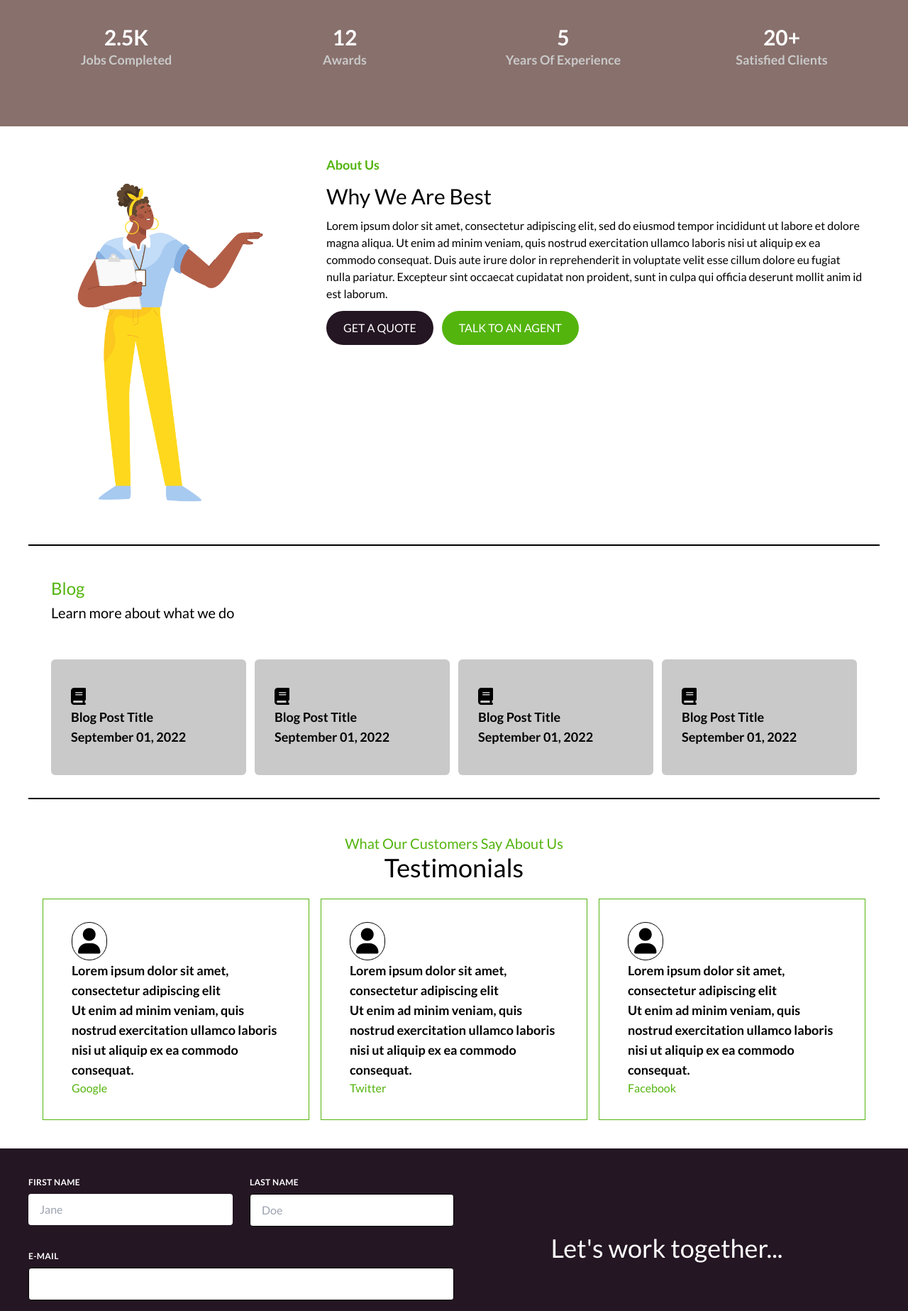
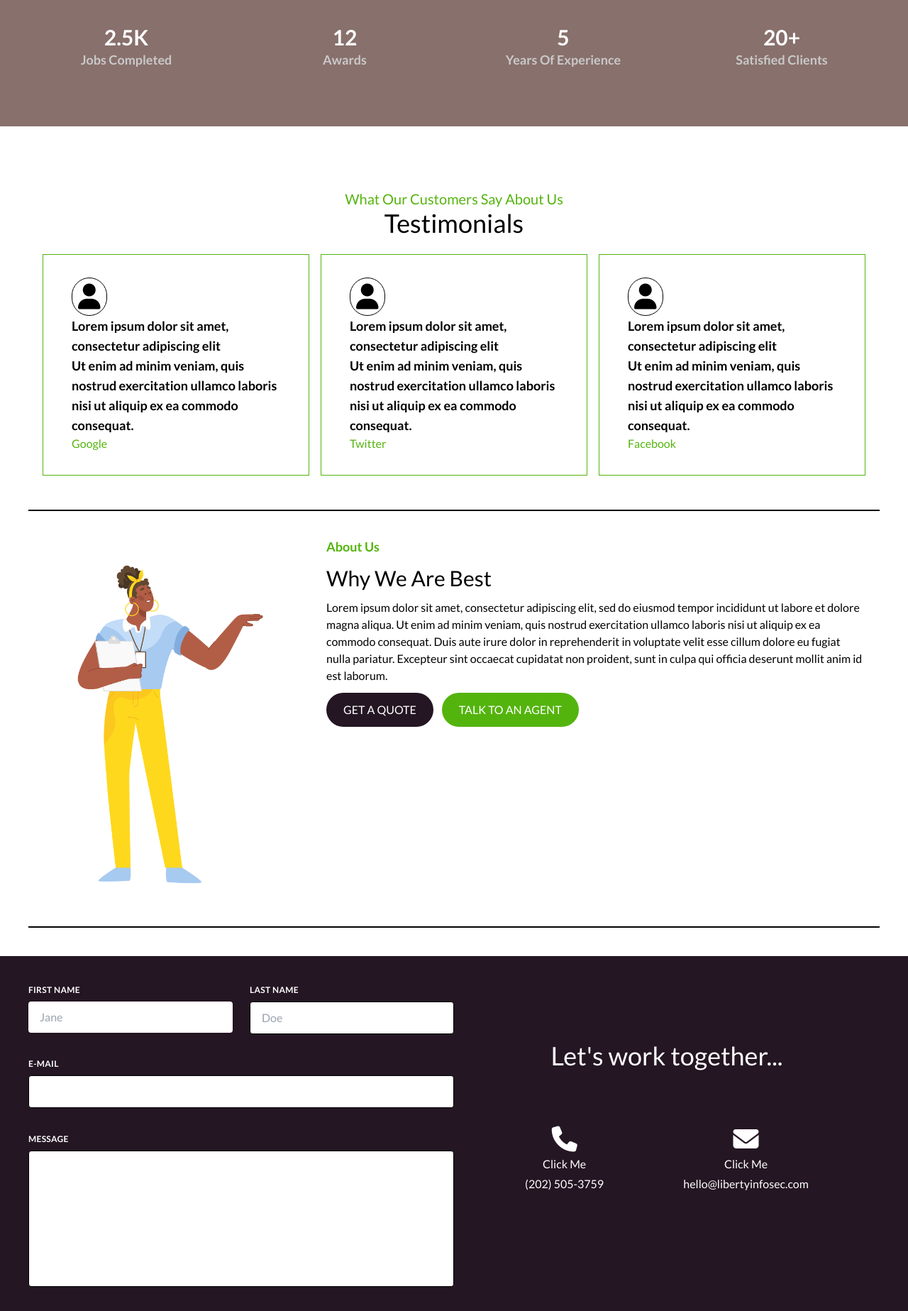
Before and after one commit to Mudassir-Nawaz/lib-sec-foundation, a Jekyll site: the page built from index.md, in a window 1280 px wide. Shown: the part 1662-3509 px from the top of the page at 71% size. Built offline with Jekyll 4.4.1, drawn with Linux system fonts in a browser that asks for light colours; nearby versions of some CDN libraries.

Commit message:
commented out blog section and moved testimonials

```diff
--- a/_layouts/home.html
+++ b/_layouts/home.html
@@ -77,7 +77,24 @@ layout: default
 <!-- About Section -->
 
 <section class="p-10" id="about">
-    <div class="container mx-auto">
+    <div class="container mx-auto space-y-9">
+        <!-- Testimonials -->
+        <div class="container mx-auto pt-12 border-b-2 border-black pb-12">
+            <h1 class="sm:text-xl text-lg text-center text-themeGreen">What Our Customers Say About Us</h1>
+            <h1 class="sm:text-4xl text-xl text-center">Testimonials</h1>
+            <div class="grid grid-cols-1 md:grid-cols-3 items-center text-center gap-4 px-5 pt-6">
+                {% for item in page.testimonials %}
+                <div class="bg-white px-10 py-8 border border-themeGreen text-center md:text-left group">
+                    <div>
+                        <i class="fa-solid fa-user text-4xl font-bold transition-all border border-black rounded-full px-2 py-2 group-hover:bg-black group-hover:text-white"></i>
+                        <div class="font-bold text-lg">{{item.title}}</div>
+                        <div class="font-bold text-lg">{{item.comment}}</div>
+                        <div class="text-themeGreen">{{item.client}}</div>
+                    </div>
+                </div>
+                {% endfor %}
+            </div>
+        </div>
         <!-- About -->
         <div class="flex flex-col-reverse md:flex-row border-b-2 border-black pb-5">
             <div class="hidden md:block md:w-1/3">
@@ -94,7 +111,8 @@ layout: default
             </div>
         </div>
         <!-- Posts -->
-        <div class="flex flex-col p-8 gap-10 border-b-2 border-black">
+        <!-- Commented out blog section -->
+        <!-- <div class="flex flex-col p-8 gap-10 border-b-2 border-black">
             <div class="space-y-1 py-3">
                 <h1 class="text-themeGreen text-2xl">Blog</h1>
                 <p class="text-gray text-xl">Learn more about what we do</p>
@@ -108,24 +126,8 @@ layout: default
                 </a>
                 {% endfor %}
             </div>
-        </div>
-        <!-- Testimonials -->
-        <div class="container mx-auto pt-12">
-            <h1 class="sm:text-xl text-lg text-center text-themeGreen">What Our Customers Say About Us</h1>
-            <h1 class="sm:text-4xl text-xl text-center">Testimonials</h1>
-            <div class="grid grid-cols-1 md:grid-cols-3 items-center text-center gap-4 px-5 pt-6">
-                {% for item in page.testimonials %}
-                <div class="bg-white px-10 py-8 border border-themeGreen text-center md:text-left group">
-                    <div>
-                        <i class="fa-solid fa-user text-4xl font-bold transition-all border border-black rounded-full px-2 py-2 group-hover:bg-black group-hover:text-white"></i>
-                        <div class="font-bold text-lg">{{item.title}}</div>
-                        <div class="font-bold text-lg">{{item.comment}}</div>
-                        <div class="text-themeGreen">{{item.client}}</div>
-                    </div>
-                </div>
-                {% endfor %}
-            </div>
-        </div>
+        </div> -->
+
     </div>
 </section>
 
--- a/assets/css/main.css
+++ b/assets/css/main.css
@@ -677,6 +677,11 @@ video {
   margin-bottom: 1.5rem;
 }
 
+.my-4 {
+  margin-top: 1rem;
+  margin-bottom: 1rem;
+}
+
 .mb-5 {
   margin-bottom: 1.25rem;
 }
@@ -699,6 +704,10 @@ video {
 
 .mb-4 {
   margin-bottom: 1rem;
+}
+
+.mb-20 {
+  margin-bottom: 5rem;
 }
 
 .block {
@@ -1054,6 +1063,18 @@ video {
   padding-top: 1.5rem;
 }
 
+.pb-16 {
+  padding-bottom: 4rem;
+}
+
+.pb-8 {
+  padding-bottom: 2rem;
+}
+
+.pb-12 {
+  padding-bottom: 3rem;
+}
+
 .text-left {
   text-align: left;
 }
```
